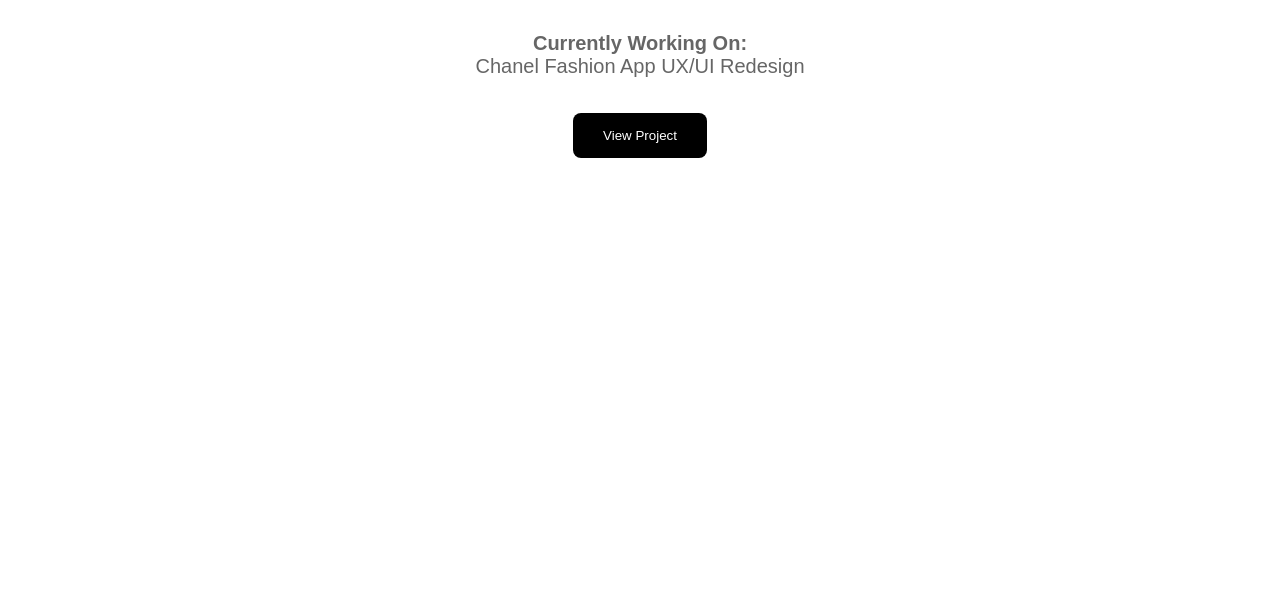
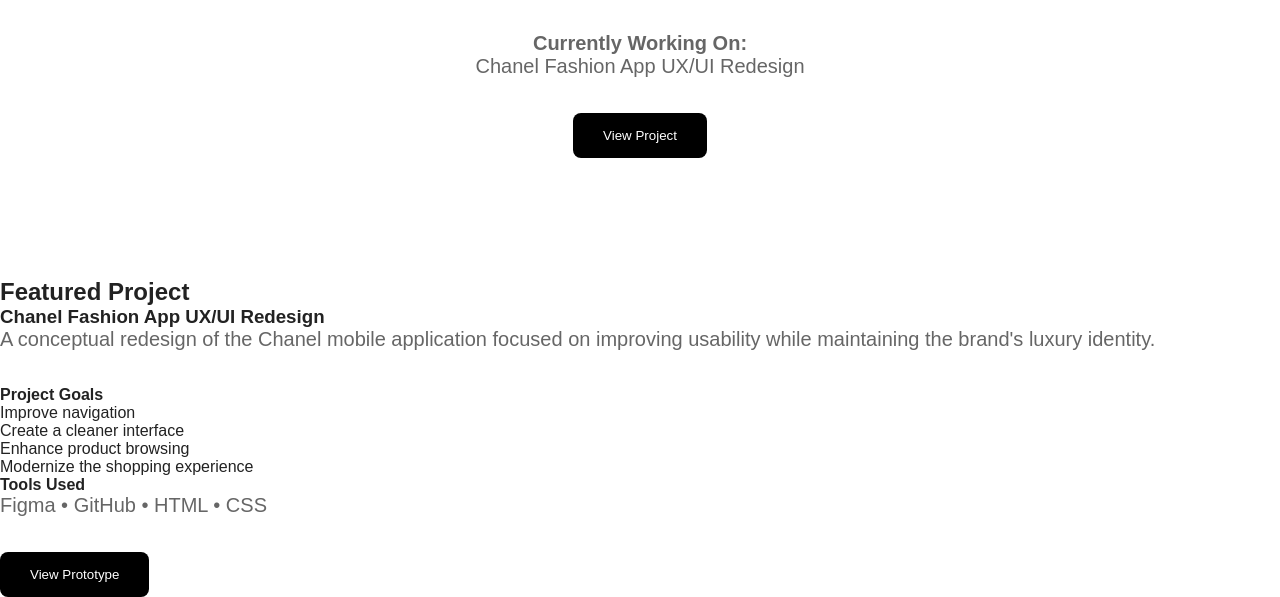
Before and after one commit to Khevss/portfolio, a plain HTML site: page index.html in a window 1280 px wide. Shown: the part 327-924 px from the top of the page. Before the commit the page ends 800 px from the top, so only its background shows below. Drawn offline with Linux system fonts and the light colour scheme.

Commit message:
Update index.html

```diff
--- a/index.html
+++ b/index.html
@@ -43,3 +43,31 @@
     <button>View Project</button>
 
 </section>
+
+    <section id="project">
+
+    <h2>Featured Project</h2>
+
+    <h3>Chanel Fashion App UX/UI Redesign</h3>
+
+    <p>
+        A conceptual redesign of the Chanel mobile application focused on
+        improving usability while maintaining the brand's luxury identity.
+    </p>
+
+    <h4>Project Goals</h4>
+
+    <ul>
+        <li>Improve navigation</li>
+        <li>Create a cleaner interface</li>
+        <li>Enhance product browsing</li>
+        <li>Modernize the shopping experience</li>
+    </ul>
+
+    <h4>Tools Used</h4>
+
+    <p>Figma • GitHub • HTML • CSS</p>
+
+    <button>View Prototype</button>
+
+</section>
```
